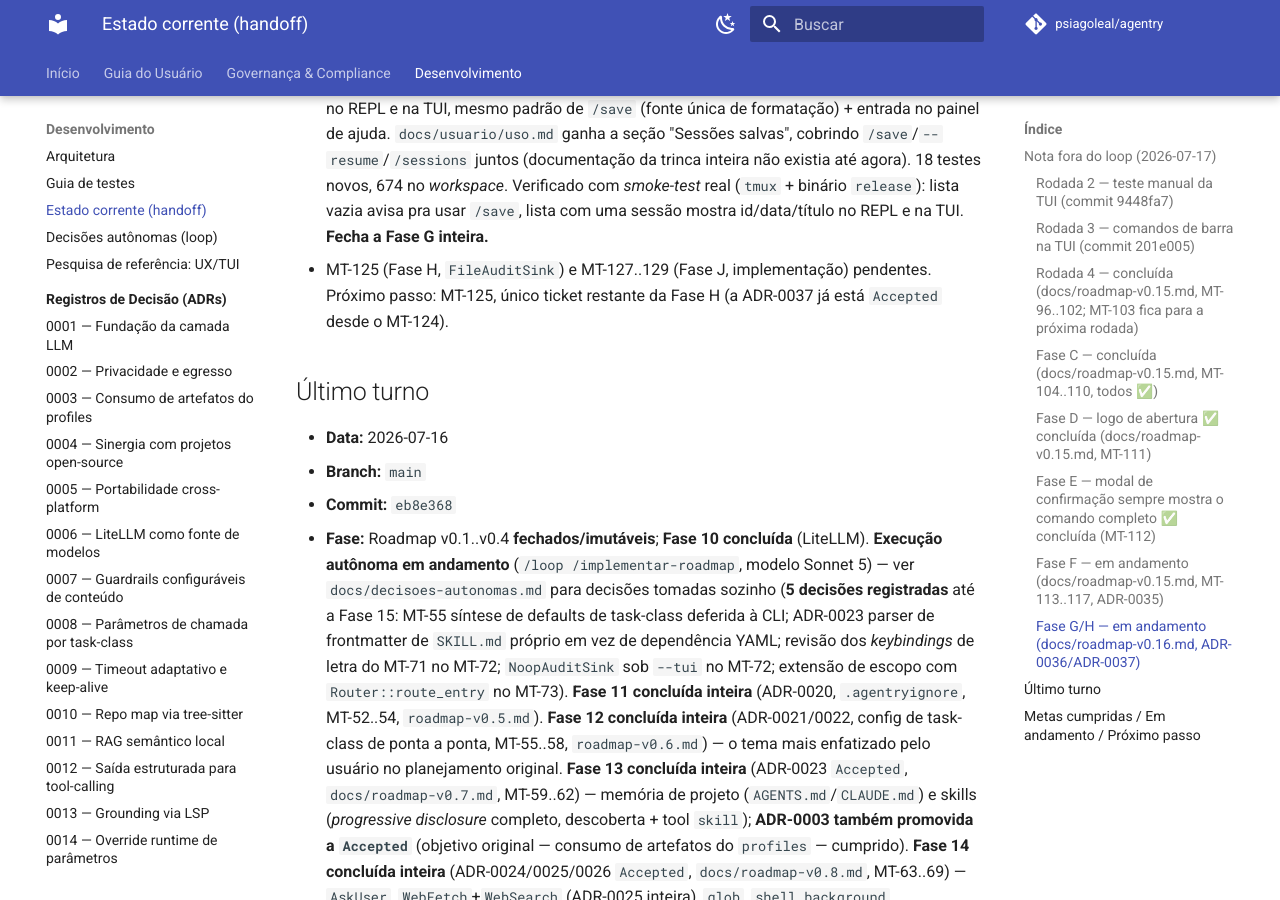
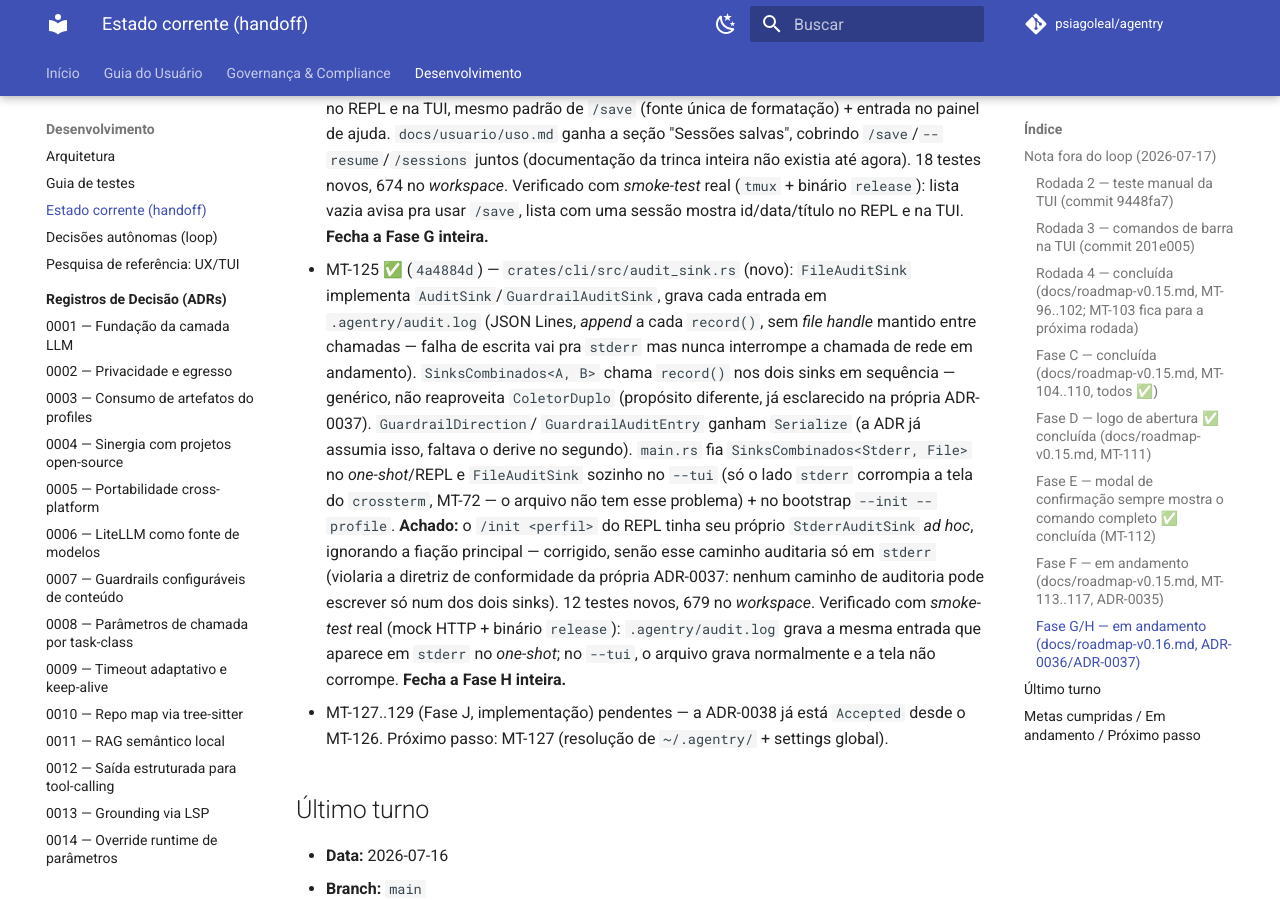
Before and after one commit to psiagoleal/agentry, an MkDocs documentation site: the page built from docs/CURRENT-STATE.md, in a window 1280 px wide and 900 px high, scrolled down 10479 px. Built offline with MkDocs 1.6.1 and Material for MkDocs 9.7.7, drawn with Linux system fonts in a browser that asks for light colours; comment, search, counter and statistics services are not loaded.

Commit message:
docs(handoff): marca MT-125 concluído (4a4884d); fecha a Fase H inteira
Próximo passo: MT-127 (Fase J, resolução de ~/.agentry/ + settings
global) -- a ADR-0038 já está Accepted desde o MT-126.

{agente: Claude Code; modelo: claude-sonnet-5}

```diff
--- a/docs/CURRENT-STATE.md
+++ b/docs/CURRENT-STATE.md
@@ -400,9 +400,24 @@ persistente, RAG estendido a sessões salvas.
   *workspace*. Verificado com *smoke-test* real (`tmux` + binário `release`): lista vazia
   avisa pra usar `/save`, lista com uma sessão mostra id/data/título no REPL e na TUI.
   **Fecha a Fase G inteira.**
-- MT-125 (Fase H, `FileAuditSink`) e MT-127..129 (Fase J, implementação) pendentes. Próximo
-  passo: MT-125, único ticket restante da Fase H (a ADR-0037 já está `Accepted` desde o
-  MT-124).
+- MT-125 ✅ (`4a4884d`) — `crates/cli/src/audit_sink.rs` (novo): `FileAuditSink` implementa
+  `AuditSink`/`GuardrailAuditSink`, grava cada entrada em `.agentry/audit.log` (JSON Lines,
+  *append* a cada `record()`, sem *file handle* mantido entre chamadas — falha de escrita vai
+  pra `stderr` mas nunca interrompe a chamada de rede em andamento). `SinksCombinados<A, B>`
+  chama `record()` nos dois sinks em sequência — genérico, não reaproveita `ColetorDuplo`
+  (propósito diferente, já esclarecido na própria ADR-0037). `GuardrailDirection`/
+  `GuardrailAuditEntry` ganham `Serialize` (a ADR já assumia isso, faltava o derive no
+  segundo). `main.rs` fia `SinksCombinados<Stderr, File>` no *one-shot*/REPL e `FileAuditSink`
+  sozinho no `--tui` (só o lado `stderr` corrompia a tela do `crossterm`, MT-72 — o arquivo
+  não tem esse problema) + no bootstrap `--init --profile`. **Achado:** o `/init <perfil>` do
+  REPL tinha seu próprio `StderrAuditSink` *ad hoc*, ignorando a fiação principal — corrigido,
+  senão esse caminho auditaria só em `stderr` (violaria a diretriz de conformidade da própria
+  ADR-0037: nenhum caminho de auditoria pode escrever só num dos dois sinks). 12 testes novos,
+  679 no *workspace*. Verificado com *smoke-test* real (mock HTTP + binário `release`):
+  `.agentry/audit.log` grava a mesma entrada que aparece em `stderr` no *one-shot*; no
+  `--tui`, o arquivo grava normalmente e a tela não corrompe. **Fecha a Fase H inteira.**
+- MT-127..129 (Fase J, implementação) pendentes — a ADR-0038 já está `Accepted` desde o
+  MT-126. Próximo passo: MT-127 (resolução de `~/.agentry/` + settings global).
 
 ## Último turno
 
```
Also changed, not shown: docs/roadmap-v0.16.md (+13 -3 lines).
